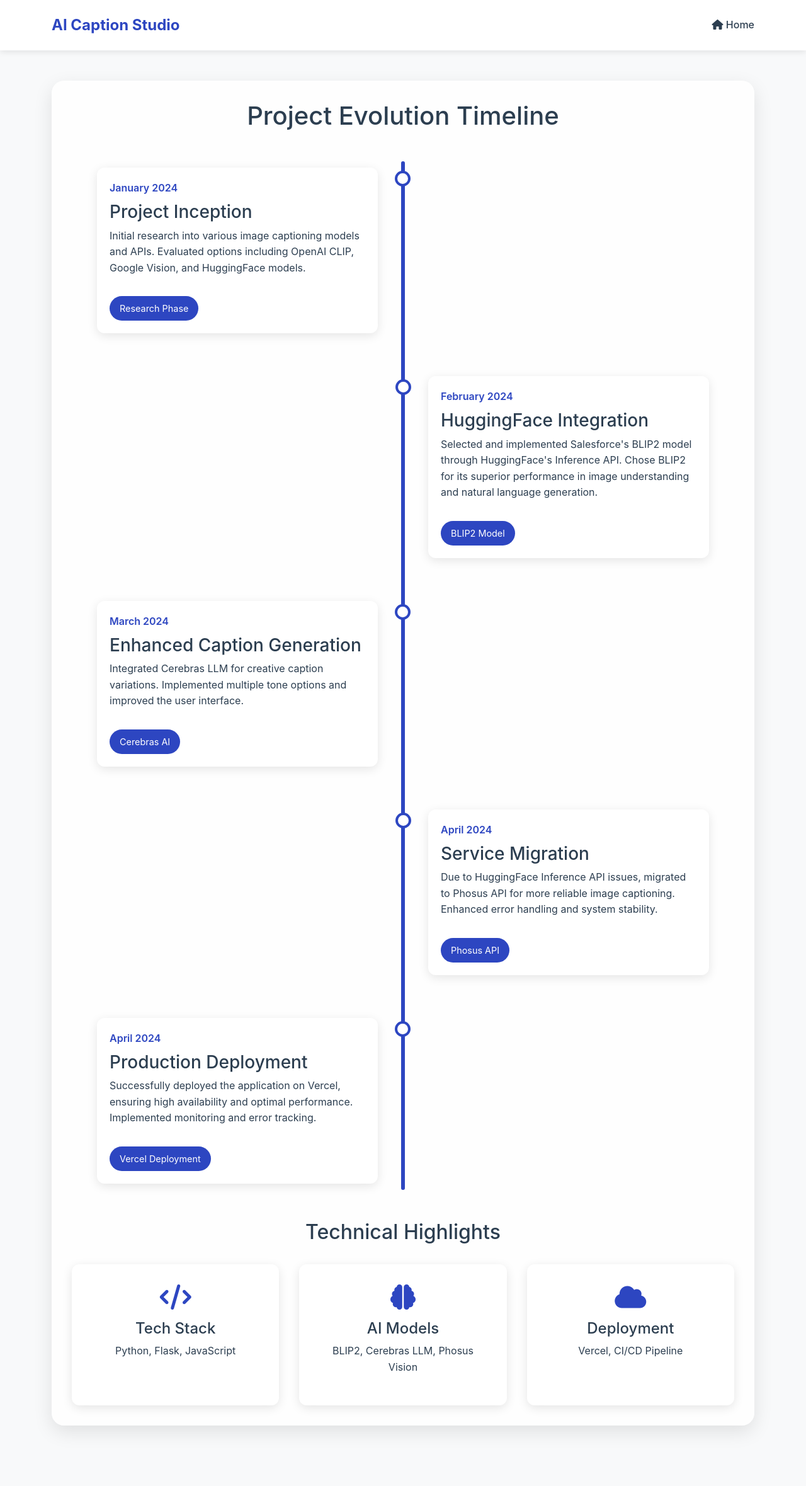
After one commit to alhaan313/ImageCaptioner, a Flask app: page /timeline in a window 1280 px wide. The commit adds this page. Shown: the whole page at 63% size. Run offline with Flask 3, Linux system fonts and the light colour scheme; parts of the project's set-up code (start-up, migrations or seed data) failed here and were passed over.

Commit message:
fix api issues, new timeline page

```diff
--- a/app/config.py
+++ b/app/config.py
@@ -2,5 +2,10 @@ from dotenv import load_dotenv
 import os
 
 load_dotenv()
+
+# API Keys
 token_key = os.getenv('TOKEN_KEY')
 cerebras_api_key = os.getenv('CEREBRAS_API_KEY')
+huggingface_token = os.getenv('HUGGINGFACE_TOKEN')
+phosus_api_key = os.getenv('PHOSUS_API_KEY')
+phosus_key_id = int(os.getenv('PHOSUS_KEY_ID'))
--- a/app/routes.py
+++ b/app/routes.py
@@ -2,7 +2,8 @@ from flask import Blueprint, render_template, request, jsonify, url_for, redirec
 import requests
 import os
 from werkzeug.utils import secure_filename
-from .utils import call_blip_api, process_image, generate_cerebras_captions
+from .utils import call_phosus_api, process_image, generate_cerebras_captions
+from datetime import datetime
 
 main = Blueprint('main', __name__)
 
@@ -38,17 +39,16 @@ def generate_caption():
 
         print(f"Processing image: {filename}")
 
-        # Get base caption from BLIP
-        base_caption, error = call_blip_api(file_path)
+        # Get base caption from Phosus
+        base_caption, error = call_phosus_api(file_path)
         print(f"Base caption: {base_caption}")
-        print(f"BLIP error: {error}")
+        print(f"Phosus error: {error}")
 
-        # Always proceed with Cerebras, using whatever caption we got
+        # Generate creative variations using Cerebras
         captions, cerebras_error = generate_cerebras_captions(file_path, tone, base_caption)
 
         image_url = url_for('main.uploaded_file', filename=filename)
 
-        # Don't redirect on error, just show the results with whatever we got
         return render_template('result.html',
                              base_caption=base_caption or "Image processing incomplete",
                              captions=captions,
@@ -71,7 +71,7 @@ def generate_caption_api():
 
         file = request.files['image']
         file_path = process_image(file)
-        caption = call_blip_api(file_path)
+        caption = call_phosus_api(file_path)
 
         return jsonify({'caption': caption})
     except ValueError as e:
@@ -83,4 +83,14 @@ def generate_caption_api():
 @main.route('/api/status')
 def api_status():
     from .utils import check_huggingface_status
-    return jsonify({'operational': check_huggingface_status()})
+    status = check_huggingface_status()
+    return jsonify({
+        'operational': status,
+        'service': 'Phosus API',
+        'timestamp': datetime.utcnow().isoformat()
+    })
+
+
+@main.route('/timeline')
+def timeline():
+    return render_template('timeline.html')
--- a/app/static/css/custom.css
+++ b/app/static/css/custom.css
@@ -446,3 +488,132 @@ footer {
 .api-status-warning i {
     color: #856404;
 }
+
+/* Timeline Styles */
+.timeline-container {
+    padding: 2rem;
+    margin-bottom: 3rem;
+}
+
+.timeline {
+    position: relative;
+    max-width: 1200px;
+    margin: 0 auto;
+}
+
+.timeline::after {
+    content: '';
+    position: absolute;
+    width: 6px;
+    background: var(--primary-color);
+    top: 0;
+    bottom: 0;
+    left: 50%;
+    margin-left: -3px;
+    border-radius: 3px;
+}
+
+.timeline-item {
+    padding: 10px 40px;
+    position: relative;
+    width: 50%;
+    margin-bottom: 3rem;
+}
+
+.timeline-item::after {
+    content: '';
+    position: absolute;
+    width: 25px;
+    height: 25px;
+    background: white;
+    border: 4px solid var(--primary-color);
+    top: 15px;
+    border-radius: 50%;
+    z-index: 1;
+}
+
+.timeline-item.left {
+    left: 0;
+}
+
+.timeline-item.right {
+    left: 50%;
+}
+
+.timeline-item.left::after {
+    right: -12px;
+}
+
+.timeline-item.right::after {
+    left: -12px;
+}
+
+.timeline-content {
+    padding: 20px;
+    background: white;
+    border-radius: 12px;
+    box-shadow: 0 4px 16px rgba(0,0,0,0.1);
+    transition: transform 0.3s ease;
+}
+
+.timeline-content:hover {
+    transform: translateY(-5px);
+}
+
+.timeline-date {
+    color: var(--primary-color);
+    font-weight: 600;
+    margin-bottom: 0.5rem;
+}
+
+.tech-badge {
+    display: inline-block;
+    padding: 0.5rem 1rem;
+    background: var(--primary-color);
+    color: white;
+    border-radius: 20px;
+    font-size: 0.9rem;
+    margin-top: 1rem;
+}
+
+.tech-grid {
+    display: grid;
+    grid-template-columns: repeat(auto-fit, minmax(250px, 1fr));
+    gap: 2rem;
+    margin-top: 2rem;
+}
+
+.tech-item {
+    text-align: center;
+    padding: 2rem;
+    background: white;
+    border-radius: 12px;
+    box-shadow: 0 4px 16px rgba(0,0,0,0.1);
+}
+
+.tech-item i {
+    font-size: 2.5rem;
+    color: var(--primary-color);
+    margin-bottom: 1rem;
+}
+
+@media screen and (max-width: 768px) {
+    .timeline::after {
+        left: 31px;
+    }
+
+    .timeline-item {
+        width: 100%;
+        padding-left: 70px;
+        padding-right: 25px;
+    }
+
+    .timeline-item.right {
+        left: 0;
+    }
+
+    .timeline-item.left::after,
+    .timeline-item.right::after {
+        left: 15px;
+    }
+}
--- /dev/null
+++ b/app/templates/timeline.html
@@ -0,0 +1,97 @@
+<!DOCTYPE html>
+<html lang="en">
+<head>
+    <meta charset="UTF-8">
+    <meta name="viewport" content="width=device-width, initial-scale=1.0">
+    <title>Project Timeline - AI Caption Studio</title>
+    <link href="https://cdn.jsdelivr.net/npm/bootstrap@5.3.0-alpha3/dist/css/bootstrap.min.css" rel="stylesheet">
+    <link rel="stylesheet" href="https://cdnjs.cloudflare.com/ajax/libs/font-awesome/6.4.0/css/all.min.css">
+    <link rel="stylesheet" href="{{ url_for('static', filename='css/custom.css') }}">
+</head>
+<body>
+    <nav class="navbar">
+        <div class="container">
+            <span class="navbar-brand">AI Caption Studio</span>
+            <div class="nav-links">
+                <a href="{{ url_for('main.index') }}" class="nav-link">
+                    <i class="fas fa-home"></i> Home
+                </a>
+            </div>
+        </div>
+    </nav>
+
+    <main class="container py-5">
+        <div class="timeline-container glass-panel">
+            <h1 class="text-center mb-5">Project Evolution Timeline</h1>
+
+            <div class="timeline">
+                <div class="timeline-item left">
+                    <div class="timeline-content">
+                        <div class="timeline-date">January 2024</div>
+                        <h3>Project Inception</h3>
+                        <p>Initial research into various image captioning models and APIs. Evaluated options including OpenAI CLIP, Google Vision, and HuggingFace models.</p>
+                        <div class="tech-badge">Research Phase</div>
+                    </div>
+                </div>
+
+                <div class="timeline-item right">
+                    <div class="timeline-content">
+                        <div class="timeline-date">February 2024</div>
+                        <h3>HuggingFace Integration</h3>
+                        <p>Selected and implemented Salesforce's BLIP2 model through HuggingFace's Inference API. Chose BLIP2 for its superior performance in image understanding and natural language generation.</p>
+                        <div class="tech-badge">BLIP2 Model</div>
+                    </div>
+                </div>
+
+                <div class="timeline-item left">
+                    <div class="timeline-content">
+                        <div class="timeline-date">March 2024</div>
+                        <h3>Enhanced Caption Generation</h3>
+                        <p>Integrated Cerebras LLM for creative caption variations. Implemented multiple tone options and improved the user interface.</p>
+                        <div class="tech-badge">Cerebras AI</div>
+                    </div>
+                </div>
+
+                <div class="timeline-item right">
+                    <div class="timeline-content">
+                        <div class="timeline-date">April 2024</div>
+                        <h3>Service Migration</h3>
+                        <p>Due to HuggingFace Inference API issues, migrated to Phosus API for more reliable image captioning. Enhanced error handling and system stability.</p>
+                        <div class="tech-badge">Phosus API</div>
+                    </div>
+                </div>
+
+                <div class="timeline-item left">
+                    <div class="timeline-content">
+                        <div class="timeline-date">April 2024</div>
+                        <h3>Production Deployment</h3>
+                        <p>Successfully deployed the application on Vercel, ensuring high availability and optimal performance. Implemented monitoring and error tracking.</p>
+                        <div class="tech-badge">Vercel Deployment</div>
+                    </div>
+                </div>
+            </div>
+
+            <div class="tech-summary mt-5">
+                <h2 class="text-center mb-4">Technical Highlights</h2>
+                <div class="tech-grid">
+                    <div class="tech-item">
+                        <i class="fas fa-code"></i>
+                        <h4>Tech Stack</h4>
+                        <p>Python, Flask, JavaScript</p>
+                    </div>
+                    <div class="tech-item">
+                        <i class="fas fa-brain"></i>
+                        <h4>AI Models</h4>
+                        <p>BLIP2, Cerebras LLM, Phosus Vision</p>
+                    </div>
+                    <div class="tech-item">
+                        <i class="fas fa-cloud"></i>
+                        <h4>Deployment</h4>
+                        <p>Vercel, CI/CD Pipeline</p>
+                    </div>
+                </div>
+            </div>
+        </div>
+    </main>
+</body>
+</html>
```
Also changed, not shown: other parts of app/static/css/custom.css (+46 -4 lines), app/templates/index.html (+6 -5 lines), app/templates/result.html (+25 -10 lines), app/utils.py (+86 -95 lines), 1 other file.
